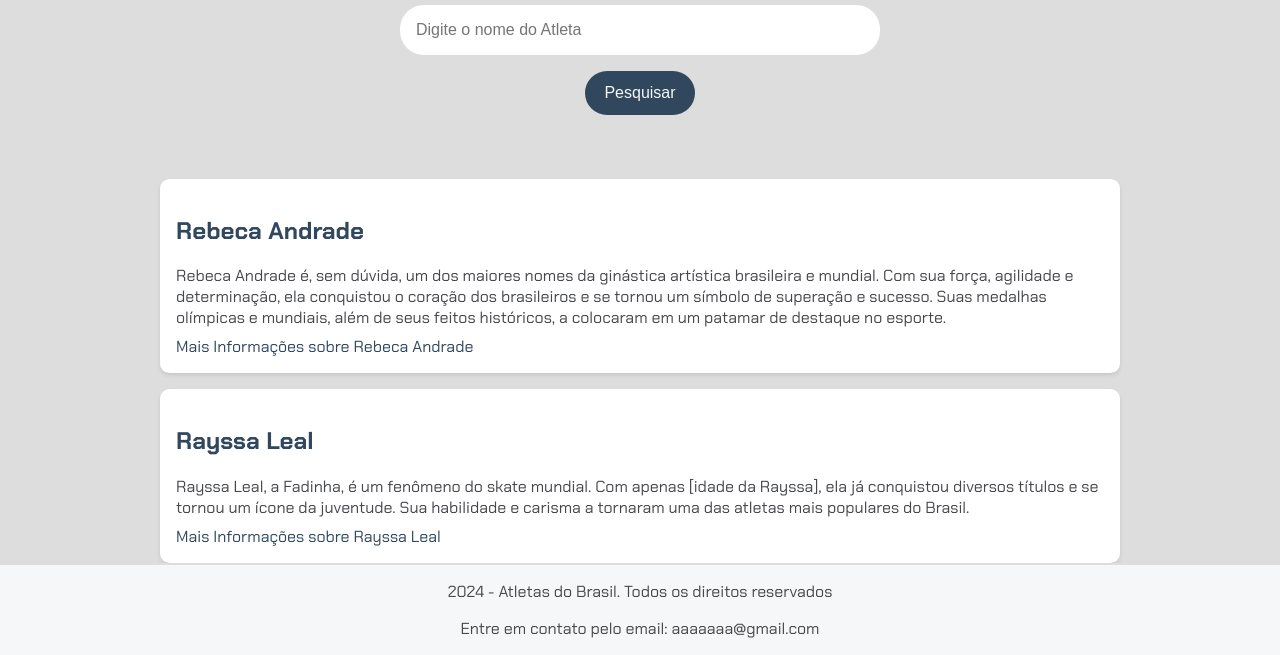
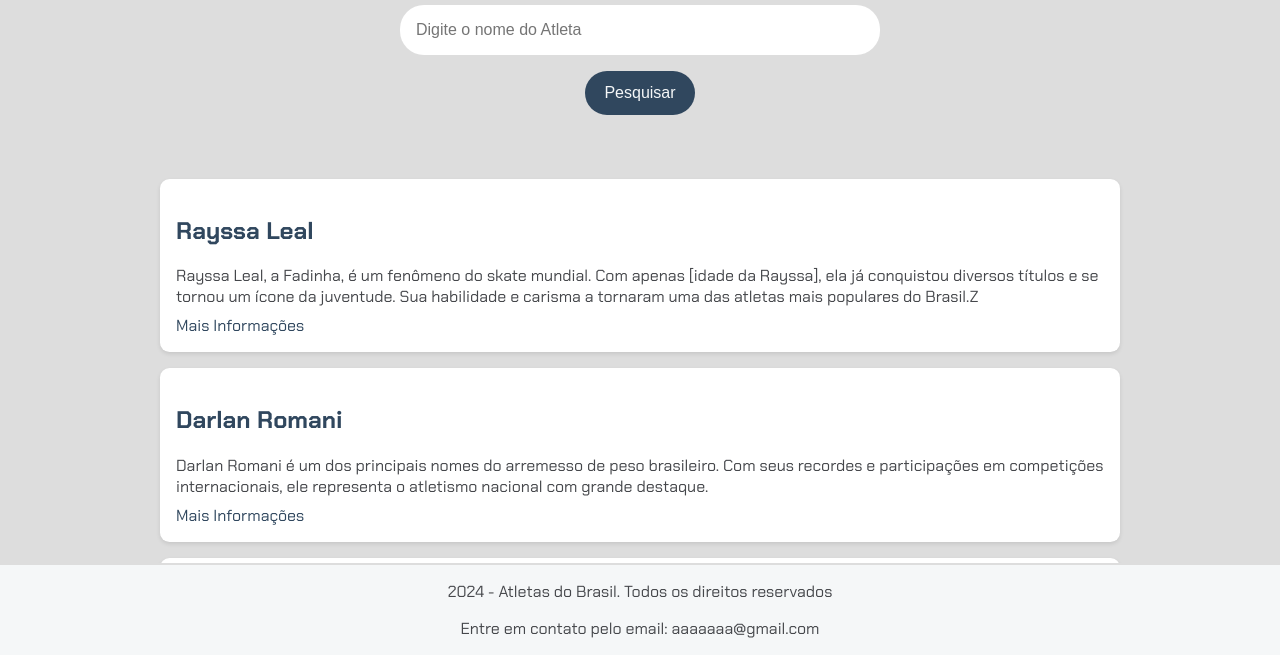
Before and after one commit to G4beDuarte/DevGeminiAlura, a plain HTML site: page index.html in a window 1280 px wide. Both pictures are taken after a click on the button "Pesquisar". Shown: the part 145-800 px from the top of the page. Drawn offline with Linux system fonts and the light colour scheme.

Commit message:
Implementando a funcionalidade de busca

```diff
--- a/app.js
+++ b/app.js
@@ -1 +1,20 @@
-console.log(dados)
+function pesquisar() {
+    let section = document.getElementById("resultados-pesquisa")
+    console.log(section);
+
+    let resultados = ""
+
+    for (let dado of dados){
+        resultados += `
+        <div class="item-resultado">
+             <h2>
+              <a href="#" target="_blank">${dado.titulo}</a>
+             </h2>
+            <p class="descricao-meta">${dado.descricao}</p>
+            <a href=${dado.link} target="_blank">Mais Informações</a>
+        </div>
+    `
+    }
+
+    section.innerHTML = resultados
+}
--- a/dados.js
+++ b/dados.js
@@ -1 +1,17 @@
-let dados = ["Rayssa Leal", "Darlan"]
+let dados = [
+    {
+        titulo: "Rayssa Leal",
+        descricao: "Rayssa Leal, a Fadinha, é um fenômeno do skate mundial. Com apenas [idade da Rayssa], ela já conquistou diversos títulos e se tornou um ícone da juventude. Sua habilidade e carisma a tornaram uma das atletas mais populares do Brasil.Z",
+        link: "https://pt.wikipedia.org/wiki/Rayssa_Leal"
+    },
+    {
+      titulo: "Darlan Romani",
+      descricao: "Darlan Romani é um dos principais nomes do arremesso de peso brasileiro. Com seus recordes e participações em competições internacionais, ele representa o atletismo nacional com grande destaque.",
+      link: "https://pt.wikipedia.org/wiki/Darlan_Romani"
+    },
+    {
+      titulo: "Rebeca Andrade",
+      descricao: "Rebeca Andrade é, sem dúvida, um dos maiores nomes da ginástica artística brasileira e mundial. Com sua força, agilidade e determinação, ela conquistou o coração dos brasileiros e se tornou um símbolo de superação e sucesso. Suas medalhas olímpicas e mundiais, além de seus feitos históricos, a colocaram em um patamar de destaque no esporte.",
+      link: "https://pt.wikipedia.org/wiki/Rebeca_Andrade"
+    }
+]
--- a/index.html
+++ b/index.html
@@ -14,31 +14,9 @@
     <main>
         <section>
             <input type="text" placeholder="Digite o nome do Atleta">
-            <button>Pesquisar</button>
+            <button onclick="pesquisar()">Pesquisar</button>
         </section>
-        <section class="resultados-pesquisa">
-            <div class="item-resultado">
-                <h2>
-                    <a href="#" target="_blank">Rebeca Andrade</a>
-                </h2>
-                <p class="descricao-meta">Rebeca Andrade é, sem dúvida, um dos maiores nomes da ginástica artística brasileira e mundial. Com sua força, agilidade e determinação, ela conquistou o coração dos brasileiros e se tornou um símbolo de superação e sucesso. Suas medalhas olímpicas e mundiais, além de seus feitos históricos, a colocaram em um patamar de destaque no esporte.</p>
-                <a href="https://pt.wikipedia.org/wiki/Rebeca_Andrade" target="_blank">Mais Informações sobre Rebeca Andrade</a>
-            </div>
-            <div class="item-resultado">
-                <h2>
-                  <a href="#" target="_blank">Rayssa Leal</a>
-                </h2>
-                <p class="descricao-meta">Rayssa Leal, a Fadinha, é um fenômeno do skate mundial. Com apenas [idade da Rayssa], ela já conquistou diversos títulos e se tornou um ícone da juventude. Sua habilidade e carisma a tornaram uma das atletas mais populares do Brasil.</p>
-                <a href="https://pt.wikipedia.org/wiki/Rayssa_Leal" target="_blank">Mais Informações sobre Rayssa Leal</a>
-              </div>
-
-              <div class="item-resultado">
-                <h2>
-                  <a href="#" target="_blank">Darlan Romani</a>
-                </h2>
-                <p class="descricao-meta">Darlan Romani é um dos principais nomes do arremesso de peso brasileiro. Com seus recordes e participações em competições internacionais, ele representa o atletismo nacional com grande destaque.</p>
-                <a href="https://pt.wikipedia.org/wiki/Darlan_Romani" target="_blank">Mais Informações sobre Darlan Romani</a>
-              </div>
+        <section class="resultados-pesquisa" id="resultados-pesquisa">
         </section>
     </main>
     <footer>
```
